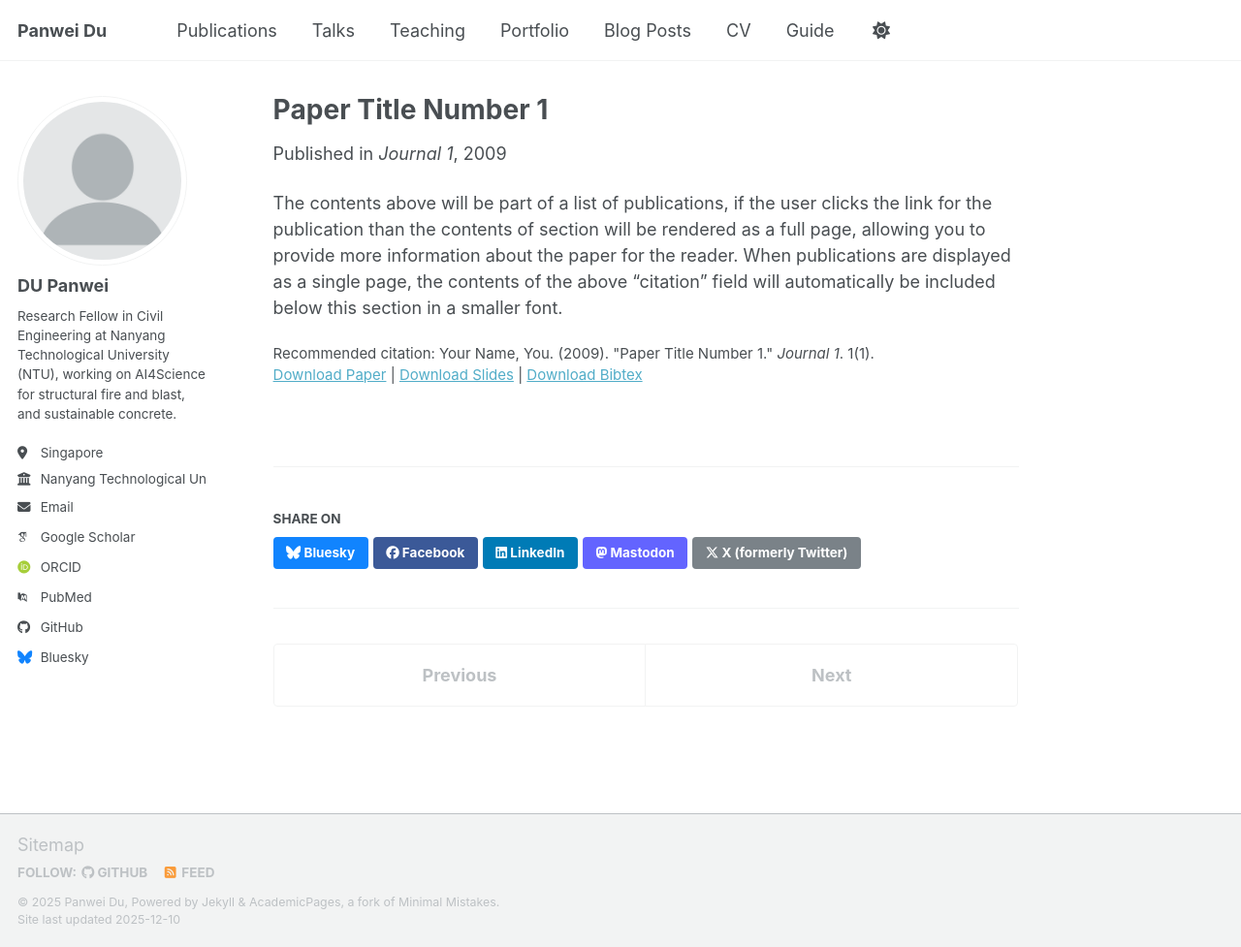
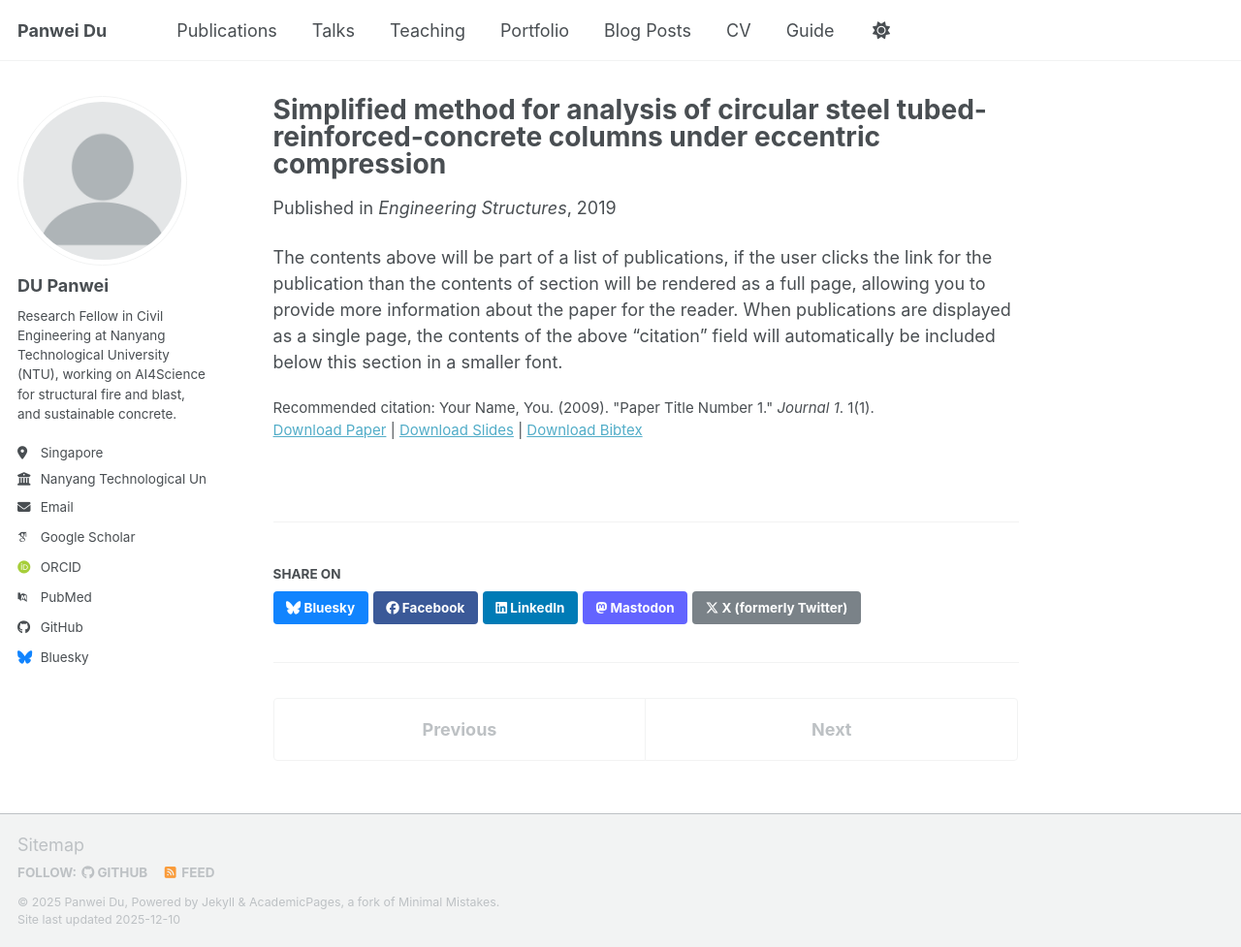
Before and after one commit to pwdu/panwei-du.github.io, a Jekyll site: the page built from _publications/2009-10-01-paper-title-number-1.md, in a window 1280 px wide and 977 px high. Shown: the whole window at 97% size. Built offline with Jekyll 4.4.1, drawn with Linux system fonts in a browser that asks for light colours; some web fonts are replaced; a script bundle is joined from its source files by our own code; library files that are not in the unit come from our copies.

Commit message:
Update 2009-10-01-paper-title-number-1.md

```diff
--- a/_publications/2009-10-01-paper-title-number-1.md
+++ b/_publications/2009-10-01-paper-title-number-1.md
@@ -1,11 +1,11 @@
 ---
-title: "Paper Title Number 1"
+title: "Simplified method for analysis of circular steel tubed-reinforced-concrete columns under eccentric compression"
 collection: publications
 category: manuscripts
 permalink: /publication/2009-10-01-paper-title-number-1
 excerpt: 'This paper is about the number 1. The number 2 is left for future work.'
-date: 2009-10-01
-venue: 'Journal 1'
+date: 2019-11-01
+venue: 'Engineering Structures'
 slidesurl: 'https://academicpages.github.io/files/slides1.pdf'
 paperurl: 'https://academicpages.github.io/files/paper1.pdf'
 bibtexurl: 'https://academicpages.github.io/files/bibtex1.bib'
```
